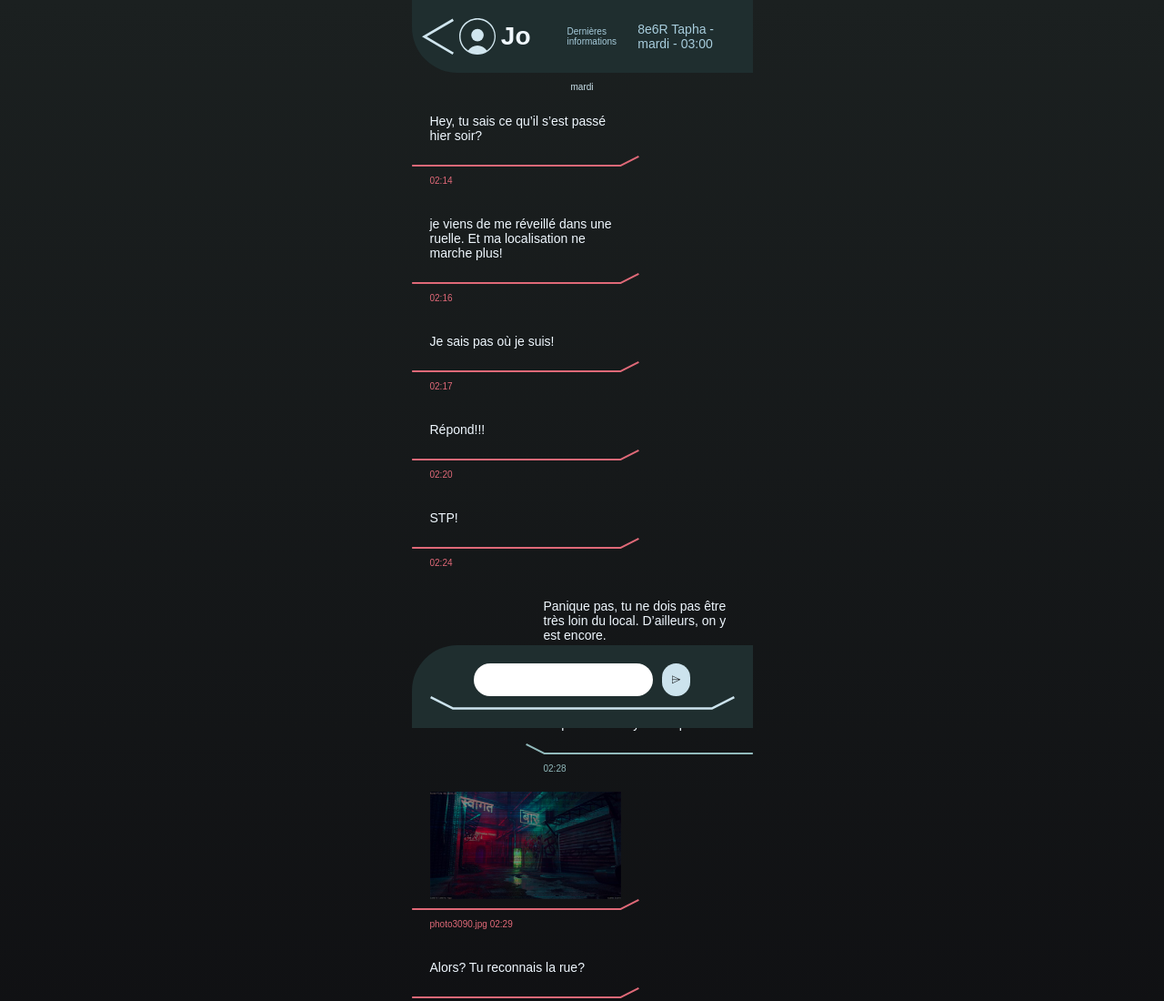
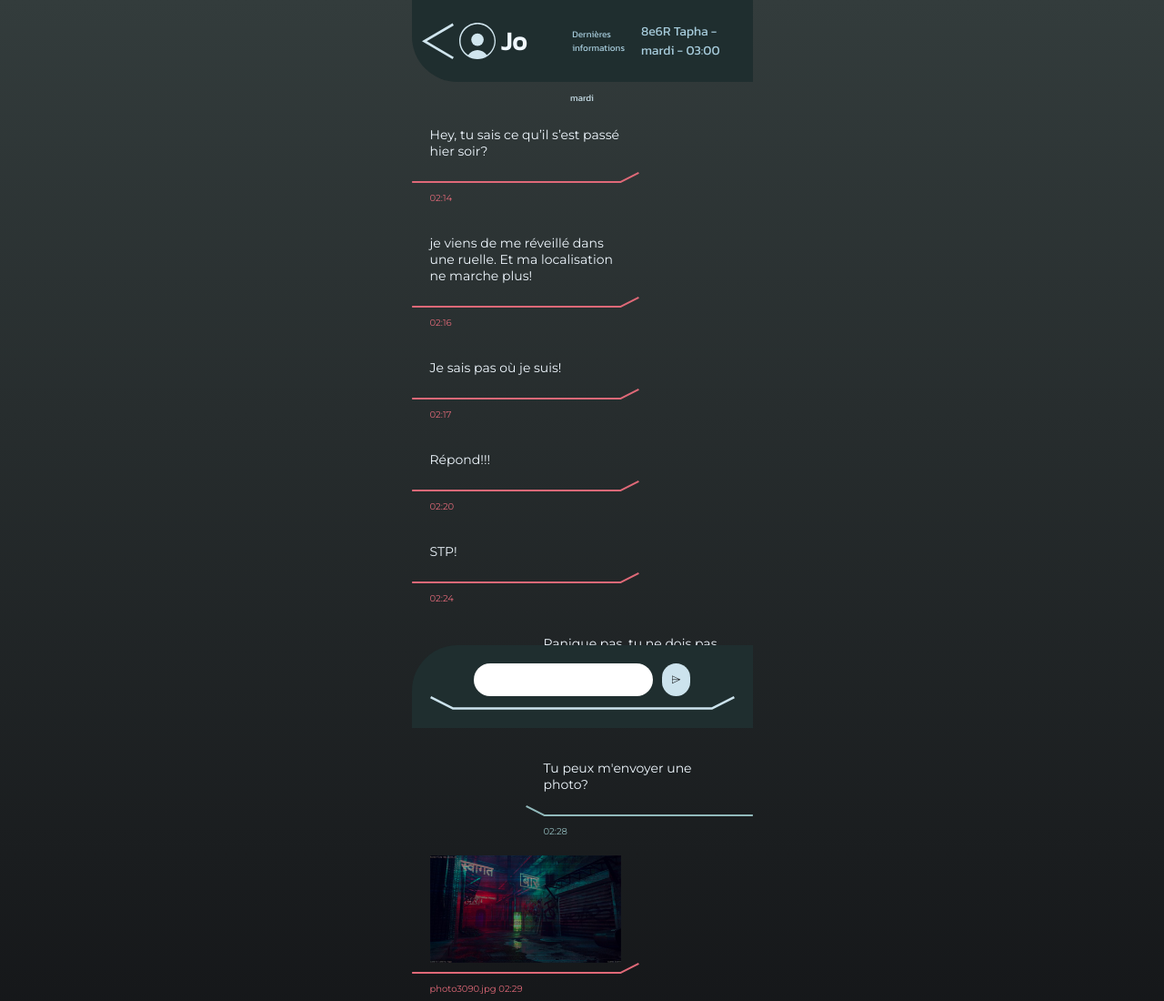
Before and after one commit to olivabaeriswyl/15-chatbox, a plain HTML site: page index.html in a window 1280 px wide. Shown: the top 1100 px of the page at 91% size. Drawn offline with Linux system fonts and the light colour scheme.

Commit message:
style font, mini modification marge

```diff
--- a/css/styles.css
+++ b/css/styles.css
@@ -3,8 +3,8 @@ body {
   margin: auto;
   font-size: 14px;
   color: aliceblue;
-  font-family: sans-serif;
-  background: linear-gradient(#1b2020, #0E0E11, #1b2020, #0E0E11);
+  font-family: 'Montserrat', sans-serif;
+  background: linear-gradient(#333c3c, #0E0E11, #383f3f, #0E0E11);
 }
 
 img {
@@ -15,6 +15,7 @@ img {
 header {
   position: sticky;
   top: 0;
+  font-family: 'Kanit', sans-serif;
 }
 
 header p {
@@ -22,7 +23,7 @@ header p {
 }
 
 header .legende {
-  margin-left: 40px;
+  margin-left: 50px;
 }
 
 .date {
@@ -30,8 +31,6 @@ header .legende {
   font-size: 10px;
   color: #cce3ed;
 }
-
-/*comment faire pour que le background soit collé au texte*/
 
 .profil {
   display: flex;
--- a/index.html
+++ b/index.html
@@ -5,6 +5,9 @@
     <meta name="viewport" content="width=device-width, initial-scale=1.0">
     <title>Chatbox</title>
     <link rel="stylesheet" href="css/styles.css" />
+    <link rel="preconnect" href="https://fonts.googleapis.com">
+    <link rel="preconnect" href="https://fonts.gstatic.com" crossorigin>
+    <link href="https://fonts.googleapis.com/css2?family=Kanit&family=Montserrat&display=swap" rel="stylesheet">
   </head>
   <body>
     <header>
```
